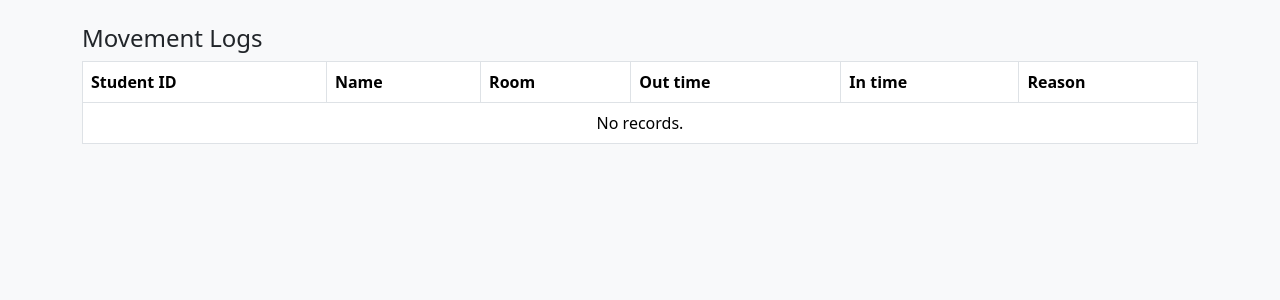
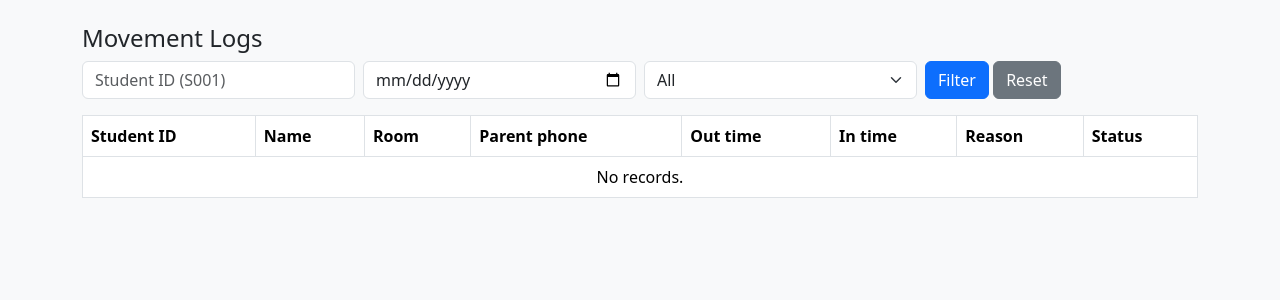
Before and after one commit to sanjaykumar-k1/hostel-outpass-system, a Django app: page /outpass/logs/ in a window 1280 px wide. Shown: the part 56-356 px from the top of the page. Run offline with Django 5.2, Linux system fonts and the light colour scheme; the visitor is signed in with stand-in values (Sample User, id 1); data comes from the database, SQL or seed files in the repository; data that the repository does not hold is empty.

Commit message:
Add late return,log filiters, README and parent email notification

```diff
--- a/accounts/models.py
+++ b/accounts/models.py
@@ -10,6 +10,7 @@ class Student(models.Model):
     student_id = models.CharField(max_length=20, unique=True)
     room_no = models.CharField(max_length=10)
     parent_phone = models.CharField(max_length=15)
+    parent_email = models.EmailField(blank=True)
     photo = models.ImageField(upload_to='students/', blank=True, null=True)
 
     def __str__(self):
--- a/accounts/views.py
+++ b/accounts/views.py
@@ -3,6 +3,8 @@ from django.shortcuts import render
 # Create your views here.
 from django.shortcuts import render, redirect
 from django.contrib.auth.decorators import login_required
+from django.conf import settings
+from twilio.rest import Client
 
 
 def get_role(user):
@@ -12,7 +14,6 @@ def get_role(user):
         return 'Security'
     return 'Student'
 
-
 @login_required
 def home(request):
     role = get_role(request.user)
--- a/outpass/templates/outpass/gate_scan.html
+++ b/outpass/templates/outpass/gate_scan.html
@@ -26,6 +26,7 @@
                 <div>
                     <p class="mb-1"><b>{{ result.student.user.username }}</b> ({{ result.student.student_id }})</p>
                     <p class="mb-1">Room: {{ result.student.room_no }}</p>
+                    <p class="mb-1">Parent: {{ result.student.parent_phone }}</p>
                     {% if result.log %}
                     <p class="mb-1">Reason: {{ result.log.reason }}</p>
                     <p class="mb-1">Out: {{ result.log.out_time }}</p>
--- a/outpass/templates/outpass/movement_logs.html
+++ b/outpass/templates/outpass/movement_logs.html
@@ -10,22 +10,52 @@
 </nav>
 <div class="container mt-4">
     <h4>Movement Logs</h4>
+
+    <form method="get" class="row g-2 mb-3">
+        <div class="col-md-3">
+            <input type="text" name="q" value="{{ q }}" class="form-control" placeholder="Student ID (S001)">
+        </div>
+        <div class="col-md-3">
+            <input type="date" name="date" value="{{ date }}" class="form-control">
+        </div>
+        <div class="col-md-3">
+            <select name="status" class="form-select">
+                <option value="">All</option>
+                <option value="late" {% if status == 'late' %}selected{% endif %}>Late / Overdue</option>
+                <option value="outside" {% if status == 'outside' %}selected{% endif %}>Currently outside</option>
+            </select>
+        </div>
+        <div class="col-md-3">
+            <button class="btn btn-primary">Filter</button>
+            <a href="{% url 'movement_logs' %}" class="btn btn-secondary">Reset</a>
+        </div>
+    </form>
+
     <table class="table table-bordered bg-white">
         <thead>
-            <tr><th>Student ID</th><th>Name</th><th>Room</th><th>Out time</th><th>In time</th><th>Reason</th></tr>
+            <tr>
+                <th>Student ID</th><th>Name</th><th>Room</th><th>Parent phone</th>
+                <th>Out time</th><th>In time</th><th>Reason</th><th>Status</th>
+            </tr>
         </thead>
         <tbody>
             {% for l in logs %}
-            <tr>
+            <tr class="{% if l.late %}table-danger{% endif %}">
                 <td>{{ l.student.student_id }}</td>
                 <td>{{ l.student.user.username }}</td>
                 <td>{{ l.student.room_no }}</td>
+                <td>{{ l.student.parent_phone }}</td>
                 <td>{{ l.out_time|default:"-" }}</td>
-                <td>{% if l.in_time %}{{ l.in_time }}{% else %}<span class="text-danger">Outside</span>{% endif %}</td>
+                <td>{% if l.in_time %}{{ l.in_time }}{% else %}-{% endif %}</td>
                 <td>{{ l.reason }}</td>
+                <td>
+                    {% if l.late %}<span class="badge text-bg-danger">{{ l.state }}</span>
+                    {% elif l.in_time %}<span class="badge text-bg-success">{{ l.state }}</span>
+                    {% else %}<span class="badge text-bg-warning">{{ l.state }}</span>{% endif %}
+                </td>
             </tr>
             {% empty %}
-            <tr><td colspan="6" class="text-center">No records.</td></tr>
+            <tr><td colspan="8" class="text-center">No records.</td></tr>
             {% endfor %}
         </tbody>
     </table>
--- a/outpass/views.py
+++ b/outpass/views.py
@@ -1,5 +1,6 @@
 import io
 import qrcode
+from django.conf import settings
 from django.shortcuts import render, redirect, get_object_or_404
 from django.http import HttpResponse
 from django.utils import timezone
@@ -9,6 +10,8 @@ from accounts.models import Student
 from accounts.views import get_role
 from .models import OutpassRequest, MovementLog
 from .forms import OutpassRequestForm
+from twilio.rest import Client
+from django.core.mail import send_mail
 
 
 @login_required
@@ -70,9 +73,15 @@ def update_status(request, pk):
         messages.success(request, f'Request {action.lower()}.')
     return redirect('warden_requests')
 
+
 def notify_parent(student, text):
-    # Step 7-la real SMS connect pannuvom. Ippo terminal-la print aagum.
-    print(f"[SMS to {student.parent_phone}] {text}")
+    print(f"[Notification: {student.parent_phone} / {student.parent_email}] {text}")
+    if not (student.parent_email and settings.MAIL_USER and settings.MAIL_PASSWORD):
+        return
+    try:
+        send_mail('Hostel Outpass Alert', text, settings.MAIL_USER, [student.parent_email])
+    except Exception as e:
+        print(f"Email failed: {e}")
 
 
 @login_required
@@ -149,5 +158,34 @@ def gate_scan(request):
 def movement_logs(request):
     if get_role(request.user) not in ('Security', 'Warden'):
         return redirect('home')
-    logs = MovementLog.objects.select_related('student__user').order_by('-out_time')[:100]
-    return render(request, 'outpass/movement_logs.html', {'logs': logs})
+
+    q = request.GET.get('q', '').strip()
+    date = request.GET.get('date', '').strip()
+    status = request.GET.get('status', '')
+
+    qs = MovementLog.objects.select_related('student__user', 'outpass').order_by('-out_time')
+    if q:
+        qs = qs.filter(student__student_id__icontains=q)
+    if date:
+        qs = qs.filter(out_time__date=date)
+
+    now = timezone.now()
+    logs = []
+    for l in qs[:200]:
+        expected = l.outpass.expected_return if l.outpass else None
+        if l.in_time:
+            l.late = bool(expected and l.in_time > expected)
+            l.state = 'Late return' if l.late else 'On time'
+        else:
+            l.late = bool(expected and now > expected)
+            l.state = 'OVERDUE' if l.late else 'Outside'
+        logs.append(l)
+
+    if status == 'late':
+        logs = [l for l in logs if l.late]
+    elif status == 'outside':
+        logs = [l for l in logs if not l.in_time]
+
+    return render(request, 'outpass/movement_logs.html', {
+        'logs': logs, 'q': q, 'date': date, 'status': status,
+    })
```
Also changed, not shown: config/settings.py (+24 -2 lines), requirements.txt (+47 -11 lines), accounts/migrations/0002_student_parent_email.py (added).
